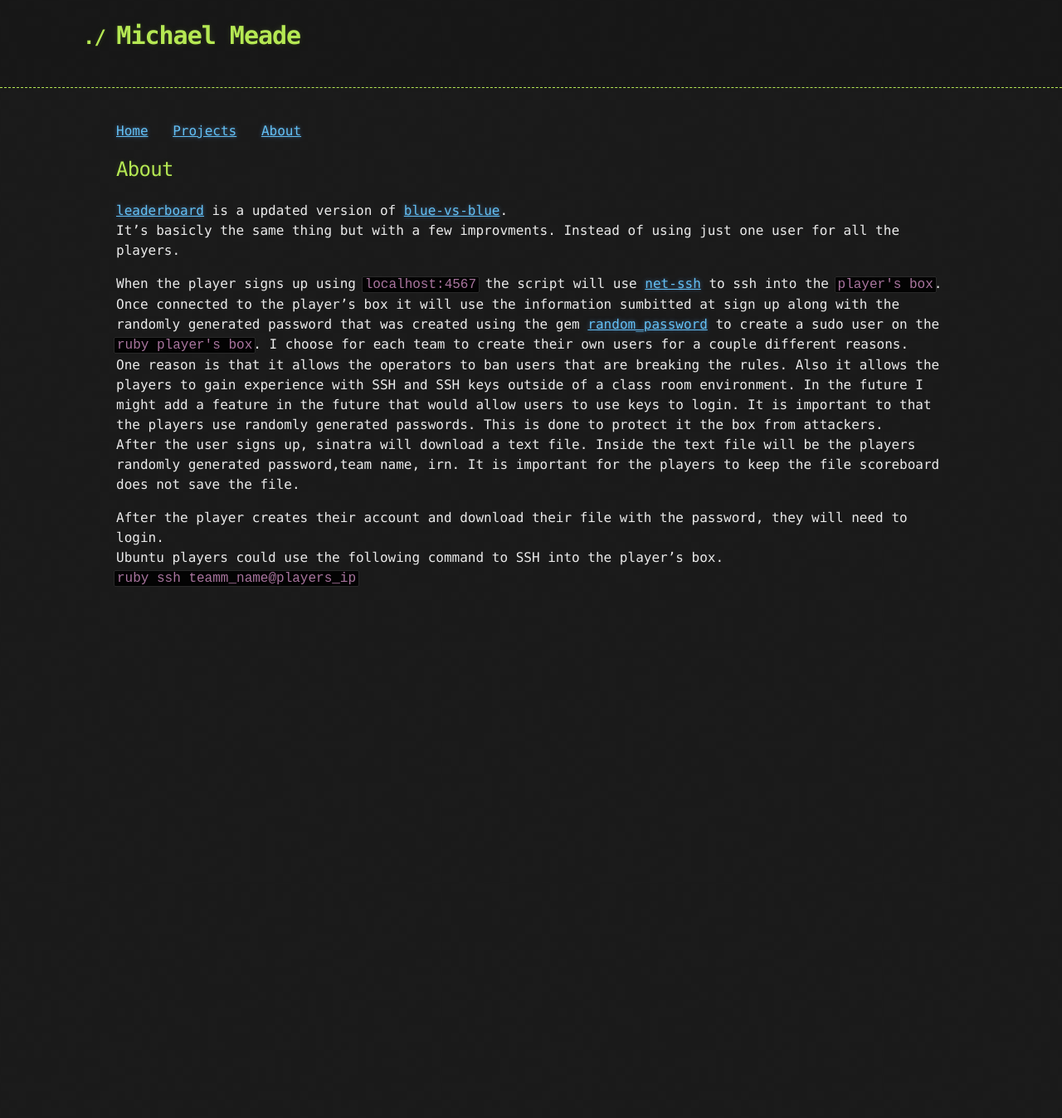
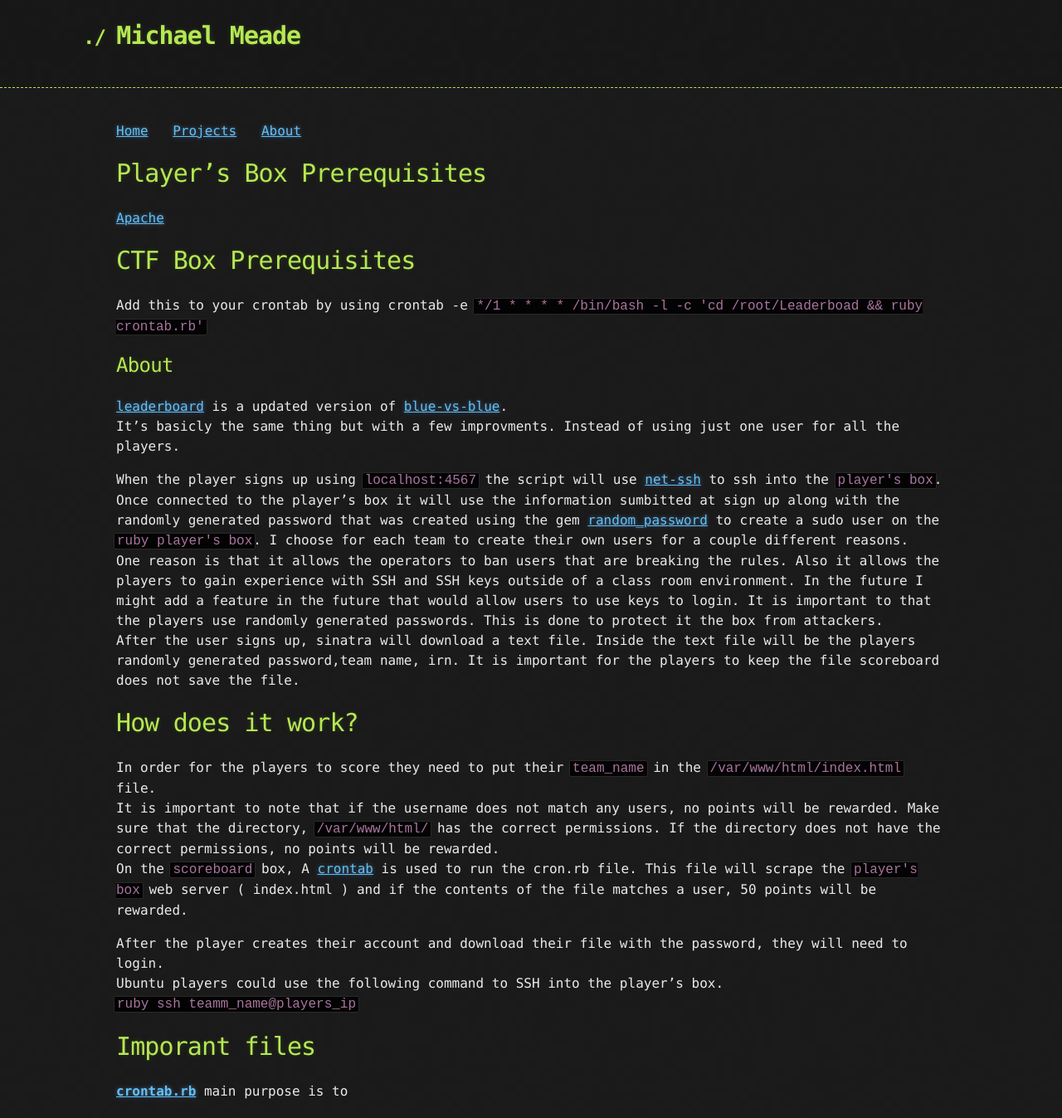
Before and after one commit to Michael-Meade/MinerFind, a Jekyll site: the page built from Projects/leaderboard.md, in a window 1280 px wide. Shown: the whole page at 83% size. Built offline with Jekyll 4.4.1, drawn with Linux system fonts in a browser that asks for light colours; our own code applies the rules of GitHub Pages for plain Markdown files; the repository's description, which GitHub fills in, is left out; before the commit the page ends 900 px from its top, so only the background shows below that.

Commit message:
Update leaderboard.md

````diff
--- a/Projects/leaderboard.md
+++ b/Projects/leaderboard.md
@@ -1,5 +1,12 @@
+# Player's Box Prerequisites
+<a href="http://digitalocean.com/community/tutorials/how-to-install-the-apache-web-server-on-ubuntu-16-04">Apache</a><br>
+
+
+# CTF Box  Prerequisites
+Add this to your crontab by using crontab -e
+```*/1 * * * * /bin/bash -l -c 'cd /root/Leaderboad && ruby crontab.rb'```
+
 ## About
-
 <a href="https://github.com/Michael-Meade/Leaderboard">leaderboard</a> is a updated version of <a href="https://github.com/Michael-Meade/blue-vs-blue">blue-vs-blue</a>.<br>
 It's basicly the same thing but with a few improvments. Instead of using just one user for all the players.<br>
 
@@ -8,7 +15,17 @@ ssh into the ```player's  box```.  Once connected to the player's box it will us
 One reason is that it allows the operators to ban users that are breaking the rules. Also it allows the players to gain experience with SSH and SSH keys outside of a class room environment. In the future I might add a feature in the future that would allow users to use keys to login. It is important to that the players use randomly generated passwords. This is done to protect it the box from attackers. <br>
 After the user signs up, sinatra will download a text file. Inside the text file will be the players randomly generated password,team name, irn. It is important for the players to keep the file scoreboard does not save the file.<br>
 
+# How does it work?
+In order for the players to score they need to put their  ```team_name``` in the ```/var/www/html/index.html``` file. <br>
+It is important to note that if the username does not match any users, no points will be rewarded. Make sure that the directory, ```/var/www/html/``` has the correct permissions. If the directory does not have the correct permissions, no points will be rewarded.<br>
+On the ```scoreboard``` box, A <a href="https://digitalocean.com/community/tutorials/how-to-use-cron-to-automate-tasks-on-a-vps">crontab</a> is used to run the cron.rb file. This file will scrape the ```player's box``` web server ( index.html ) and if the contents of the file matches a user, 50 points will be rewarded.
 
-After the player creates their account and download their file with the password, they will need to login. <br>
+
+After the player creates their account  and download their file with the password, they will need to login. <br>
 Ubuntu players could use the following command to SSH into the player's box. <br>
 ```ruby ssh teamm_name@players_ip```
+
+
+# Imporant files
+
+**<a href="https://github.com/Michael-Meade/Leaderboard/blob/master/cron.rb">crontab.rb</a>** main purpose is to
````
